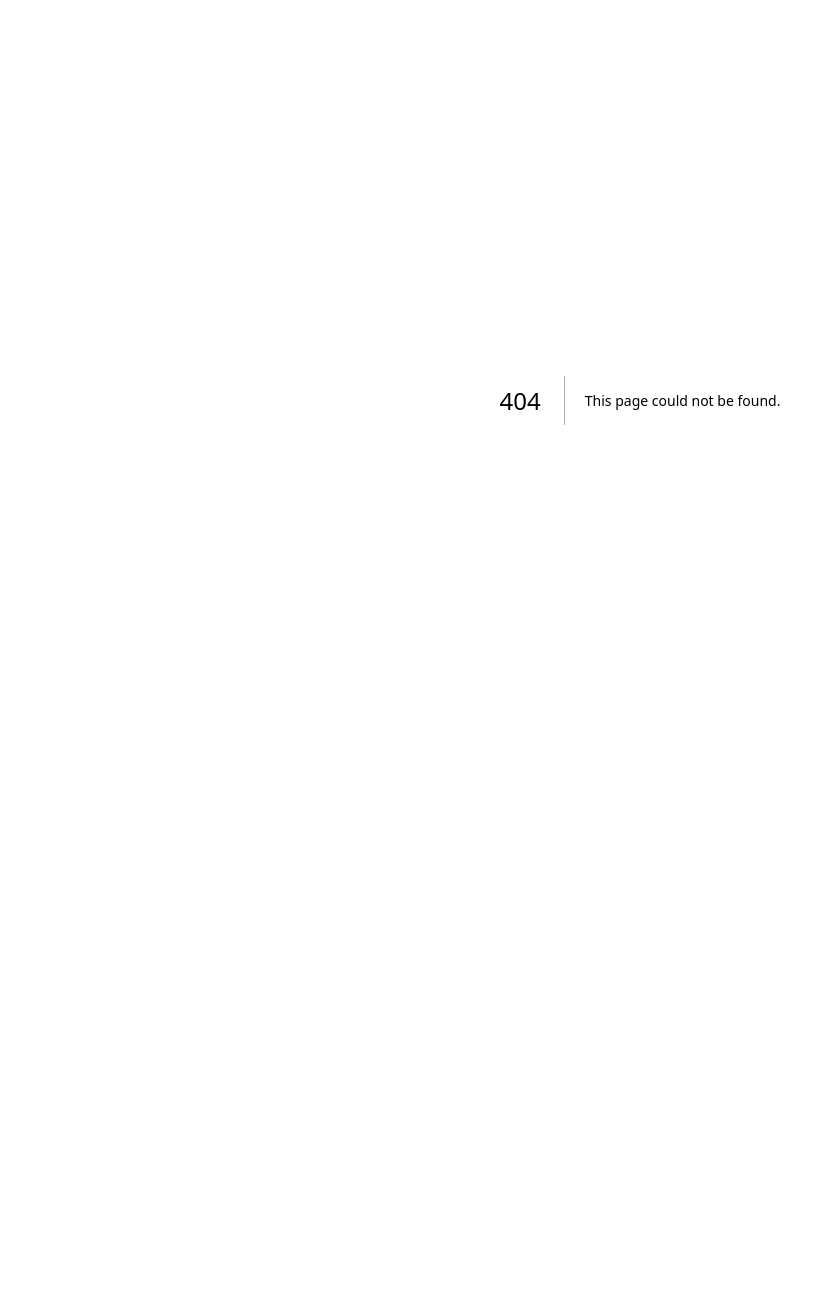
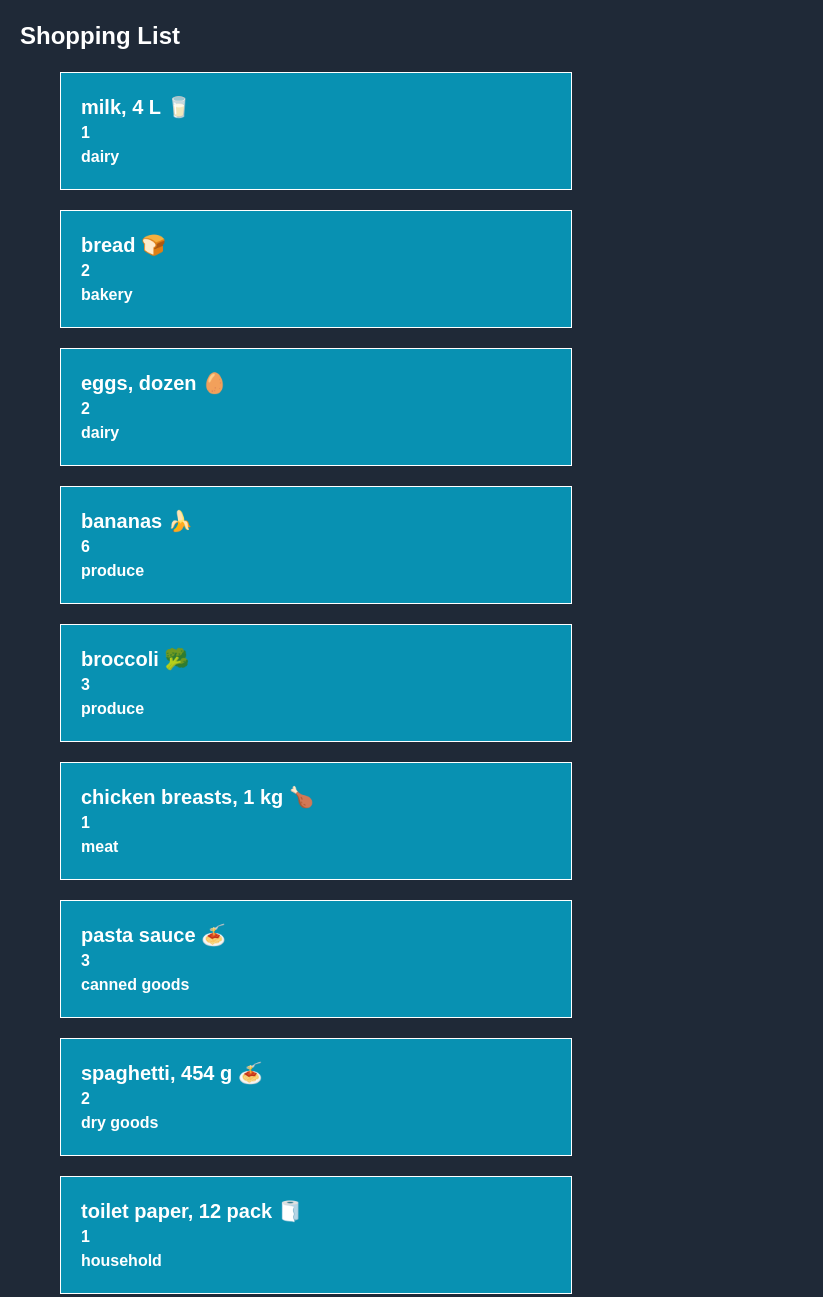
Before and after one commit to Nassernas/cprg306-assignments, a Next.js app: page /week-3 in a window 1280 px wide. Before the commit this address had no page. Shown: the top 1297 px of the page, without its empty margins (0-823 px from the left). Before the commit the page ends 800 px from the top, so only its background shows below. Built offline with nearby package versions, Linux system fonts and the light colour scheme.

Commit message:
week 3 assignment commit

```diff
--- a/app/layout.js
+++ b/app/layout.js
@@ -13,8 +13,8 @@ const geistMono = localFont({
 });
 
 export const metadata = {
-  title: "Create Next App",
-  description: "Generated by create next app",
+  title: "Shopping List",
+  description: "A Shopping List",
 };
 
 export default function RootLayout({ children }) {
--- a/app/page.js
+++ b/app/page.js
@@ -2,16 +2,20 @@ import Link from "next/link";
 
 export default function Home() {
 
-  let linkStyles = "underline text-cyan-600 hover:text-cyan-300";
+  let linkStyles = "underline text-cyan-600 hover:text-cyan-300 text-2xl";
   return (
-    <main>
-      <h1>CPRG 306: Web Development 2 - Assignments</h1>
+      <main className="bg-gray-800 p-5 text-white">
+        <h1 className="text-4xl font-bold mb-4">CPRG 306: Web Development 2 - Assignments</h1>
         <ul>
           <li>
             <Link href="./week-2/" className={linkStyles}>Week 2 Assignment</Link>
           </li>
+          <li>
+            <Link href="./week-3/" className={linkStyles}>Week 3 Assignment</Link>
+          </li>
         </ul>
       </main>
+
 
   );
 
--- a/app/week-2/page.js
+++ b/app/week-2/page.js
@@ -2,7 +2,7 @@ import StudentInfo from "./student-info";
 
 export default function Page() {
     return (
-      <main>
+      <main className="bg-gray-800 p-5 text-white">
         <h1>Shopping List</h1>
         <StudentInfo />
       </main>
--- /dev/null
+++ b/app/week-3/item-list.js
@@ -0,0 +1,93 @@
+import Item from "./item";
+
+export default function ItemList() {
+    const item1 = {
+        name: "milk, 4 L 🥛",
+        quantity: 1,
+        category: "dairy",
+      };
+
+      const item2 = {
+        name: "bread 🍞",
+        quantity: 2,
+        category: "bakery",
+      };
+
+      const item3 = {
+        name: "eggs, dozen 🥚",
+        quantity: 2,
+        category: "dairy",
+      };
+
+      const item4 = {
+        name: "bananas 🍌",
+        quantity: 6,
+        category: "produce",
+      };
+
+      const item5 = {
+        name: "broccoli 🥦",
+        quantity: 3,
+        category: "produce",
+      };
+
+      const item6 = {
+        name: "chicken breasts, 1 kg 🍗",
+        quantity: 1,
+        category: "meat",
+      };
+
+      const item7 = {
+        name: "pasta sauce 🍝",
+        quantity: 3,
+        category: "canned goods",
+      };
+
+      const item8 = {
+        name: "spaghetti, 454 g 🍝",
+        quantity: 2,
+        category: "dry goods",
+      };
+
+      const item9 = {
+        name: "toilet paper, 12 pack 🧻",
+        quantity: 1,
+        category: "household",
+      };
+
+      const item10 = {
+        name: "paper towels, 6 pack",
+        quantity: 1,
+        category: "household",
+      };
+
+      const item11 = {
+        name: "dish soap 🍽️",
+        quantity: 1,
+        category: "household",
+      };
+
+      const item12 = {
+        name: "hand soap 🧼",
+        quantity: 4,
+        category: "household",
+      };
+
+      return(
+
+        <main>
+            <Item itemObj={item1} />
+            <Item itemObj={item2} />
+            <Item itemObj={item3} />
+            <Item itemObj={item4} />
+            <Item itemObj={item5} />
+            <Item itemObj={item6} />
+            <Item itemObj={item7} />
+            <Item itemObj={item8} />
+            <Item itemObj={item9} />
+            <Item itemObj={item10} />
+            <Item itemObj={item11} />
+            <Item itemObj={item12} />
+        </main>
+      );
+}
--- /dev/null
+++ b/app/week-3/item.js
@@ -0,0 +1,15 @@
+export default function Item({itemObj}){
+
+    let {name, quantity, category} = itemObj;
+
+    return (
+        <div className="bg-cyan-600 border border-white p-5 my-5 mx-10 max-w-lg font-bold">
+            <ul>
+                <li className="text-xl">{name}</li>
+                <li>{quantity}</li>
+                <li>{category}</li>
+            </ul>
+        </div>
+    );
+
+}
--- /dev/null
+++ b/app/week-3/page.js
@@ -0,0 +1,13 @@
+import ItemList from "./item-list";
+
+
+export default function Page() {
+    return (
+      <main className="bg-gray-800 p-5 text-white ">
+        <h1 className="text-2xl font-bold mb-4">Shopping List</h1>
+        <ItemList />
+
+
+      </main>
+    );
+  }
```
Also changed, not shown: app/week-2/student-info.js (line endings or trailing spaces). Lines whose indentation alone changed are shown as unchanged.
